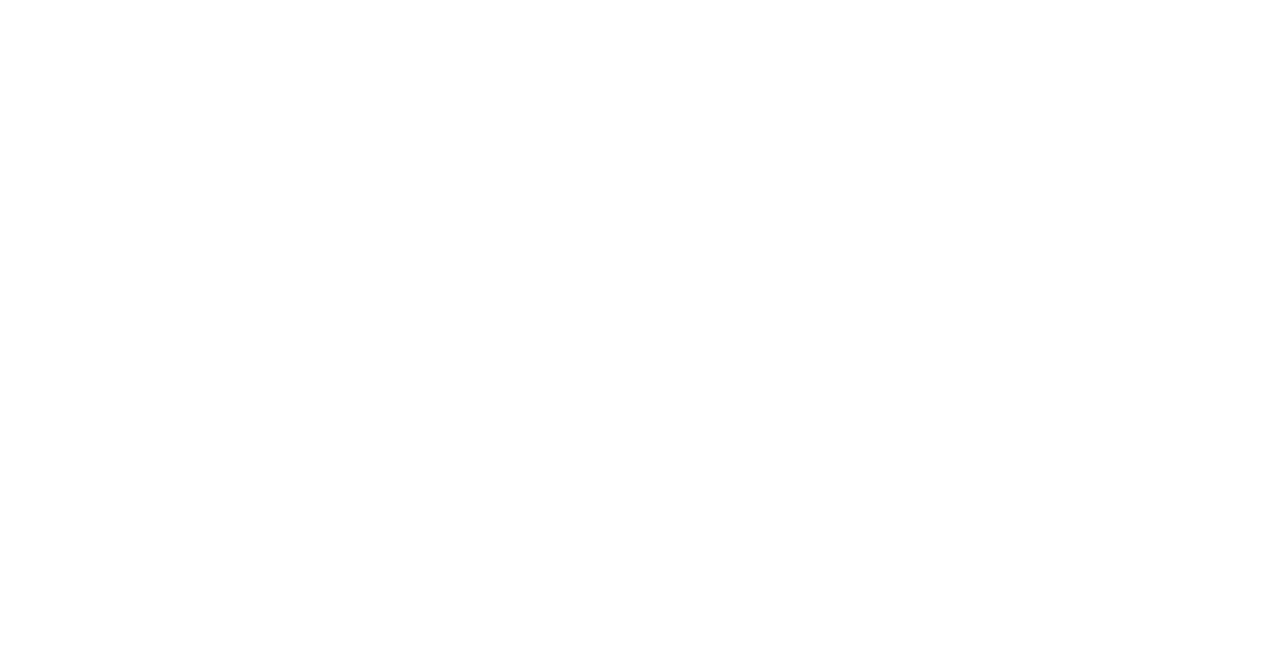
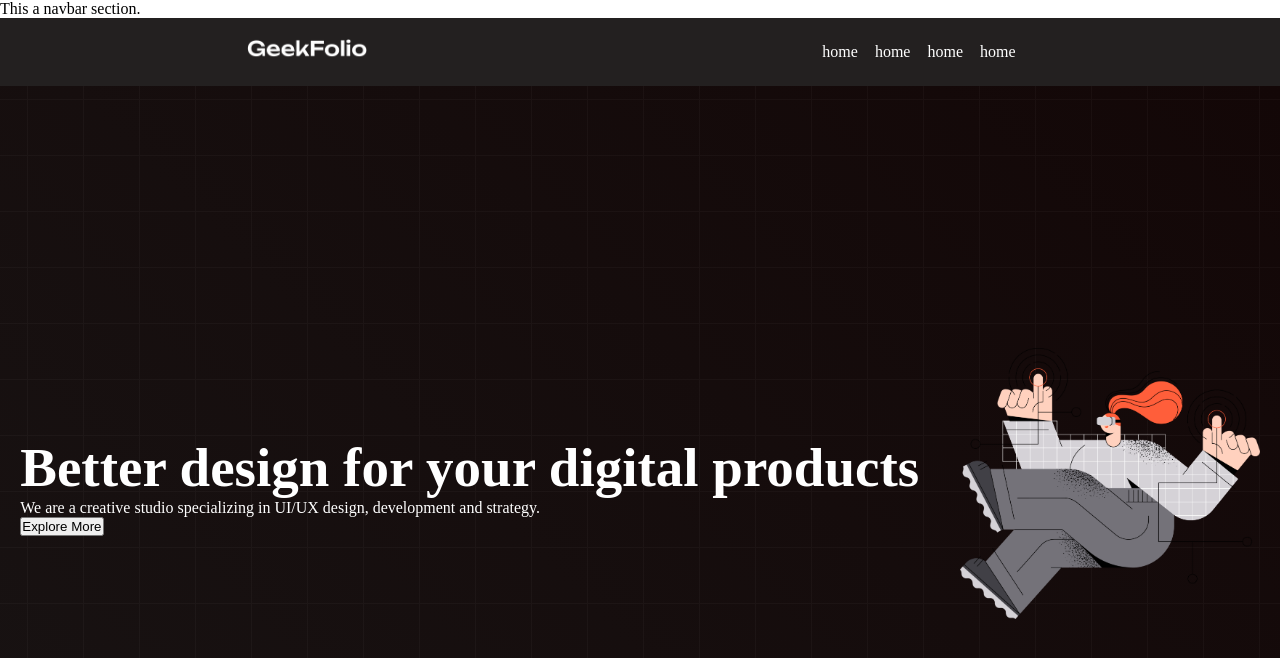
Before and after one commit to tanviremon01/digital-products-b8, a plain HTML site: page index.html in a window 1280 px wide. Drawn offline with Linux system fonts and the light colour scheme.

Commit message:
second commit

```diff
--- a/index.html
+++ b/index.html
@@ -4,8 +4,44 @@
     <meta charset="UTF-8">
     <meta name="viewport" content="width=device-width, initial-scale=1.0">
     <title>CP-1</title>
+    <link rel="stylesheet" href="style/style.css">
 </head>
 <body>
+This a navbar section.
+    <header>
+    <nav>
+        <div class="menu-container">
+            <div class="logo"><img width="120px" src="./logo/logo-light.png" alt="">
+
+            </div>
+            <div class="menus">
+                <li class="item">home</li>
+                <li class="item">home</li>
+                <li class="item">home</li>
+                <li class="item">home</li>
+            </div>
+        </div>
+    </nav>
+    </header>
+
+    <main>
+        <section>
+            <div class="banner-container">
+            <div class="banner-text">
+                <h1 class="title">Better design for your digital products</h1>
+                <p>We are a creative studio specializing in UI/UX design, development and strategy.</p>
+                <button>Explore More</button>
+            </div>
+            <div class="banner-photo">
+                <img class="banner-img" src="./images/banner.png" alt="">
+            </div>
+            </div>
+        </section>
+    </main>
+
+    <footer>
+
+    </footer>
 
 </body>
 </html>
--- a/style/style.css
+++ b/style/style.css
@@ -0,0 +1,41 @@
+*{
+    margin: 0px;
+    padding: 0px;
+}
+.menu-container{
+    background-color: rgb(35, 32, 32);
+    padding: 20px;
+    color: white;
+    list-style: none;
+    display: flex;
+    align-items: center;
+    justify-content: space-around;
+}
+.menus{
+    display: flex;
+
+}
+.item{
+    margin-right: 10px;
+   padding-right: 7px;
+    font: size 18px;
+
+}
+.item:hover{
+    color: darkblue;
+}
+.banner-img{
+    width: 300px;
+}
+.banner-container{
+    display: flex;
+    justify-content: space-around;
+    height: 100vh;
+    color: white;
+    align-items: center;
+    background-image: url("../images/background.png"),linear-gradient(45deg,#181313,#130707);
+}
+.title{
+    font-size: 55px;
+   font-weight: bold;
+}
```
Also changed, not shown: icon/0.png (added), icon/1.png (added), icon/2.png (added), images/background.png (added), images/banner.png (added), images/product-1.jpg (added), images/product-2.jpg (added), images/product-3.jpg (added), images/section.png (added), logo/logo-dark.png (added), logo/logo-light.png (added).
